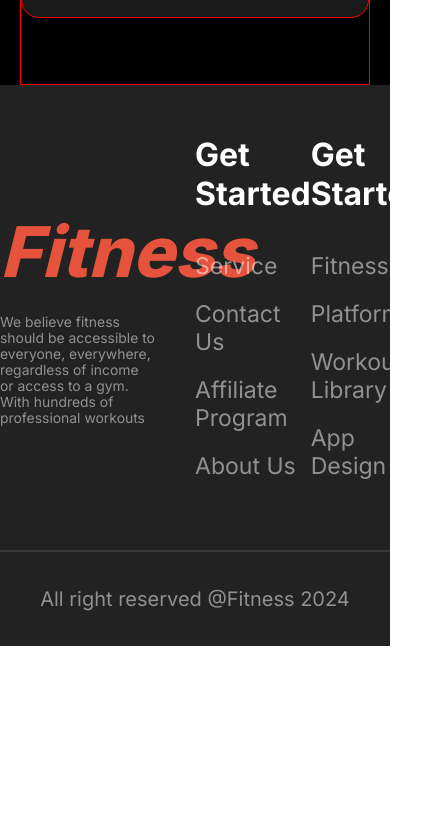
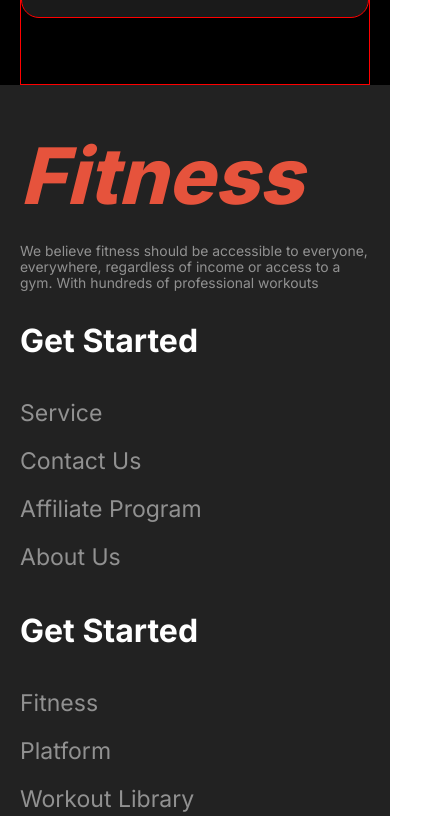
Before and after one commit to AfrojaSultana44/Fitness, a plain HTML site: page index.html in a window 390 px wide. Shown: the part 6137-6953 px from the top of the page, 426 px wide, since content can reach past the window. Before the commit the page ends 6783 px from the top, so only its background shows below. Drawn offline with Linux system fonts and the light colour scheme.

Commit message:
Made Responsive design for mobile devices in footer section

```diff
--- a/public/styles/style.css
+++ b/public/styles/style.css
@@ -471,7 +471,7 @@ body {
   margin-top: 34px;
 }
 
-.calculator-btn > button{
+.calculator-btn > button {
   padding: 16px 70px;
 }
 
@@ -720,32 +720,67 @@ padding: 16px 70px;
     padding: 66px 0px;
   }
 
-  .team-content{
+  .team-content {
     width: 90%;
     margin: 0 auto;
     margin-bottom: 37px;
   }
 
-  .team-content > h1{
+  .team-content > h1 {
     font-size: 2rem;
   }
 
-.team-image-container{
+  .team-image-container {
     grid-template-columns: 1fr;
   }
 
-.team-container{
+  .team-container {
     padding: 0px 20px;
   }
 
-.team-card > img{
+  .team-card > img {
     width: 100%;
   }
   /* Team section end */
 
+  /* footer section starts */
+  .footer-container {
+    padding: 44px 20px 0px;
+  }
+  .footer-column-container {
+    flex-direction: column;
+    padding-top: 0px;
+  }
 
+  .footer-content {
+    width: 100%;
+    margin-bottom: 30px;
+  }
 
+  .footer-links {
+    flex-direction: column;
+    width: 100%;
+    gap: 20px;
+  }
 
+  .footer-column {
+    width: 100%;
+  }
+
+  .footer-logo > .logo {
+    font-size: 4.87rem;
+  }
+
+  .copy-right {
+    margin-top: 41px;
+    text-align: left;
+  }
+
+  .footer-bottom {
+    padding-bottom: 57px;
+  }
+
+  /* footer section end */
 }
 
 /* Responsive design end for mobile devices */
```
Lines whose indentation alone changed are shown as unchanged.
